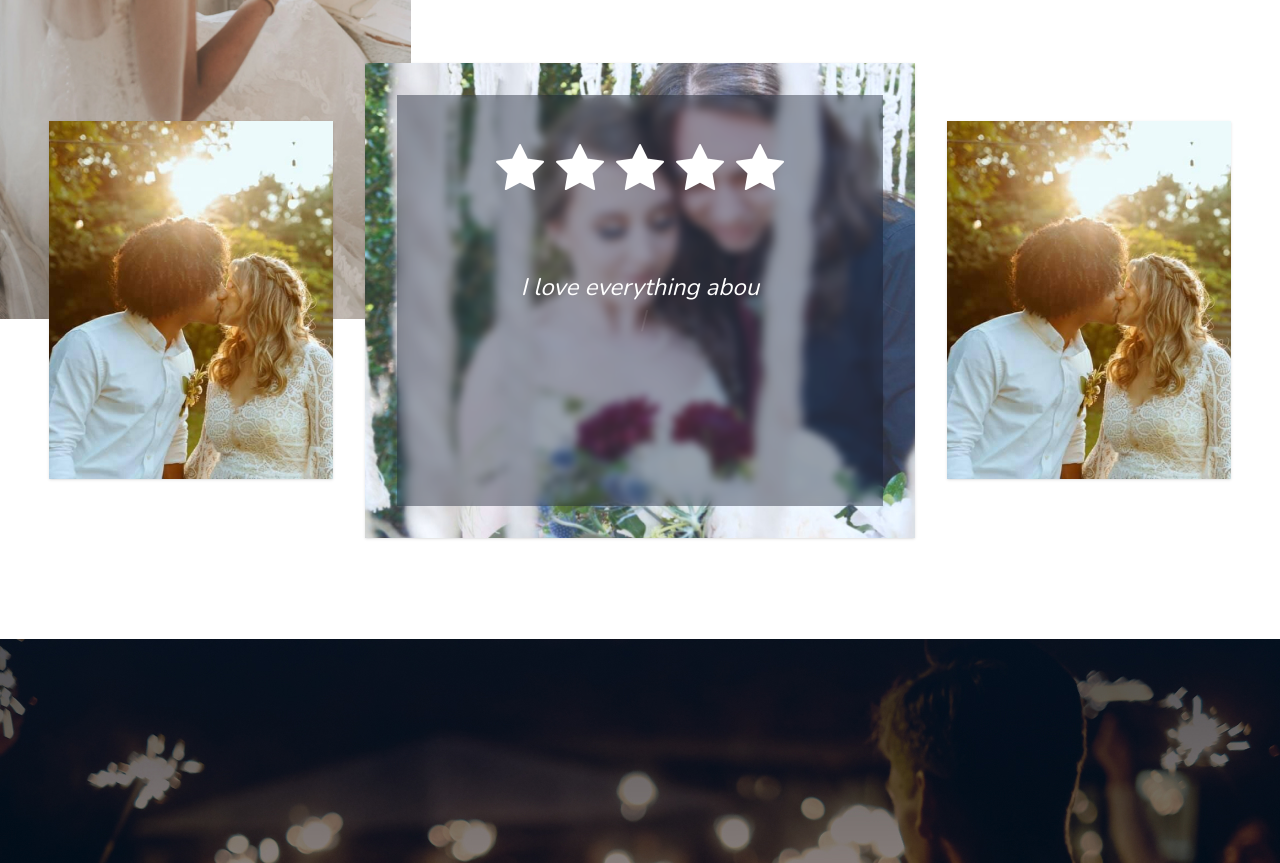
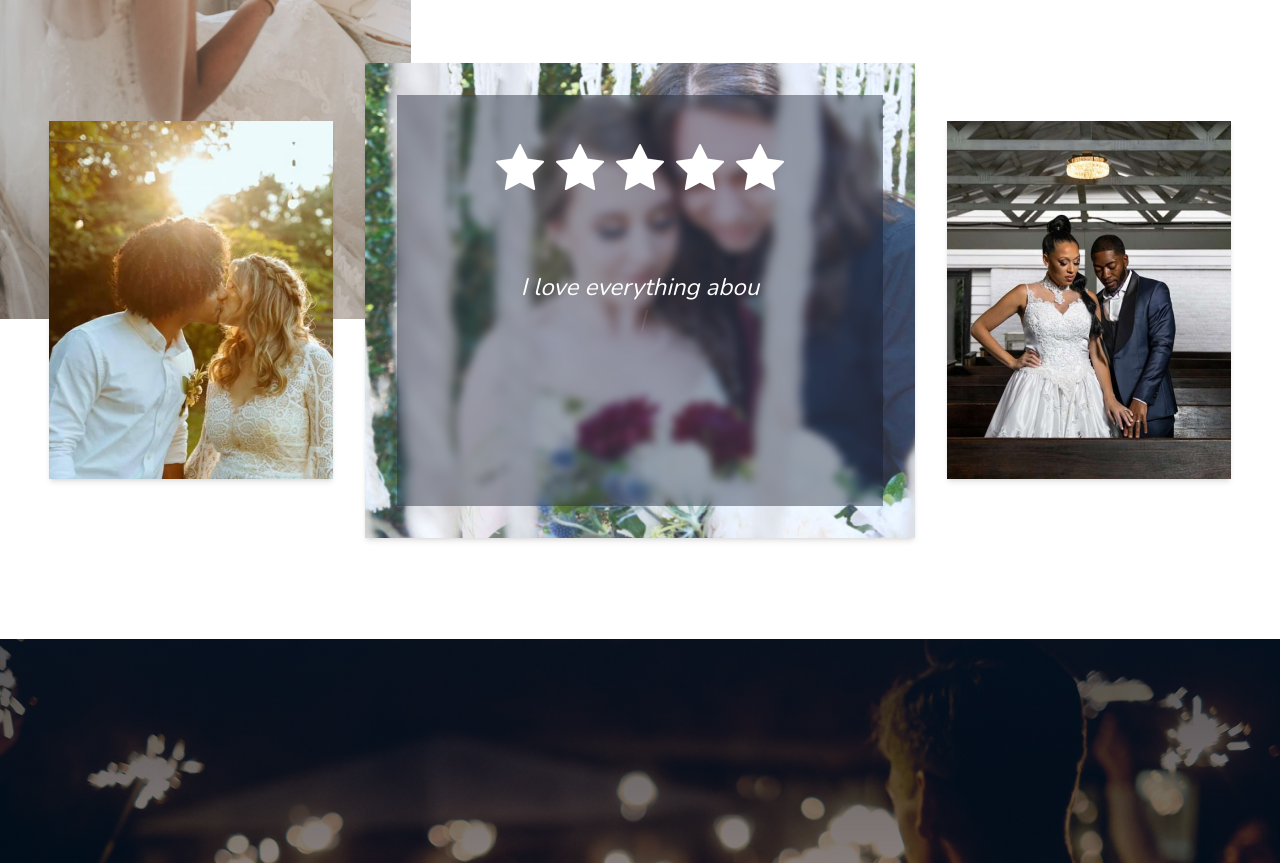
Before and after one commit to Dillonzellis/rlmaffairs-v4, a Next.js app: page / in a window 1280 px wide. Shown: the part 4220-5083 px from the top of the page. Built offline with nearby package versions, Linux system fonts and the light colour scheme; a web font is replaced by a local one.

Commit message:
style: add images and shadow to letter slider

```diff
--- a/src/components/common/Letters.tsx
+++ b/src/components/common/Letters.tsx
@@ -20,13 +20,13 @@ const Letter = ({ src, alt, isCenter }: LetterProps) => {
   return (
     <div
       className={cn(
-        "relative inset-0",
+        "relative inset-0 shadow-md",
         isCenter
           ? "h-96 w-full max-w-[550px] md:h-[475px]"
           : "hidden h-[358px] w-[284px] md:block",
       )}
     >
-      <Image className="object-cover shadow" src={src} alt={alt} fill />
+      <Image className="object-cover" src={src} alt={alt} fill />
       {isCenter && (
         <div className="absolute inset-0 p-4 md:p-8">
           <div className="flex h-full flex-col gap-8 bg-primary/40 px-4 pt-16 text-white backdrop-blur-sm md:pb-8 md:pt-12">
--- a/src/data/sliders.ts
+++ b/src/data/sliders.ts
@@ -9,7 +9,7 @@ export const letterSlider = [
     isCenter: true,
   },
   {
-    src: "/letter-slide-1.jpg",
+    src: "/letter-slide-2.jpg",
     alt: "Love Letter 1",
   },
 ];
```
Also changed, not shown: public/letter-slide-2.jpg (added).
